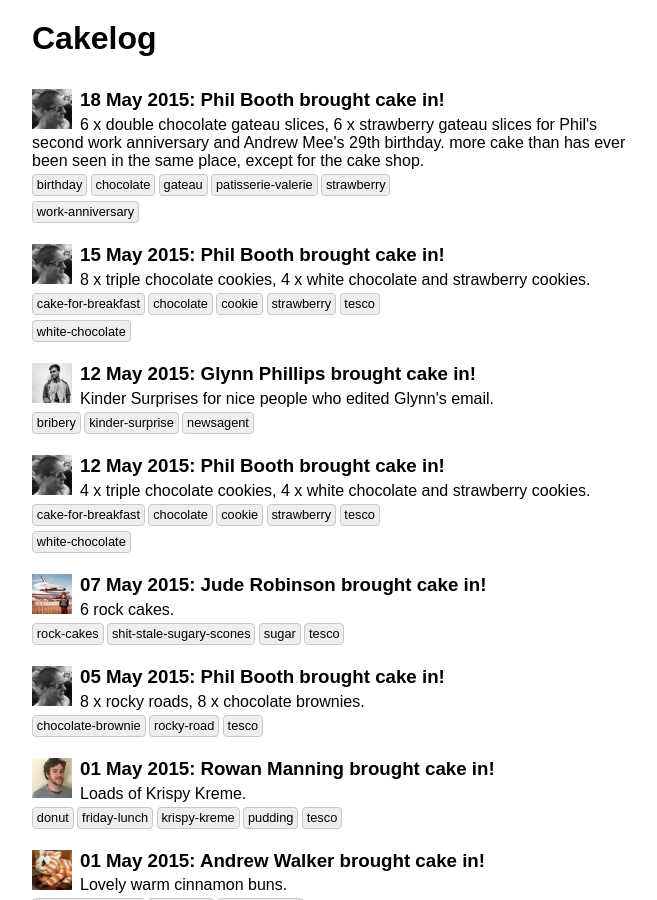
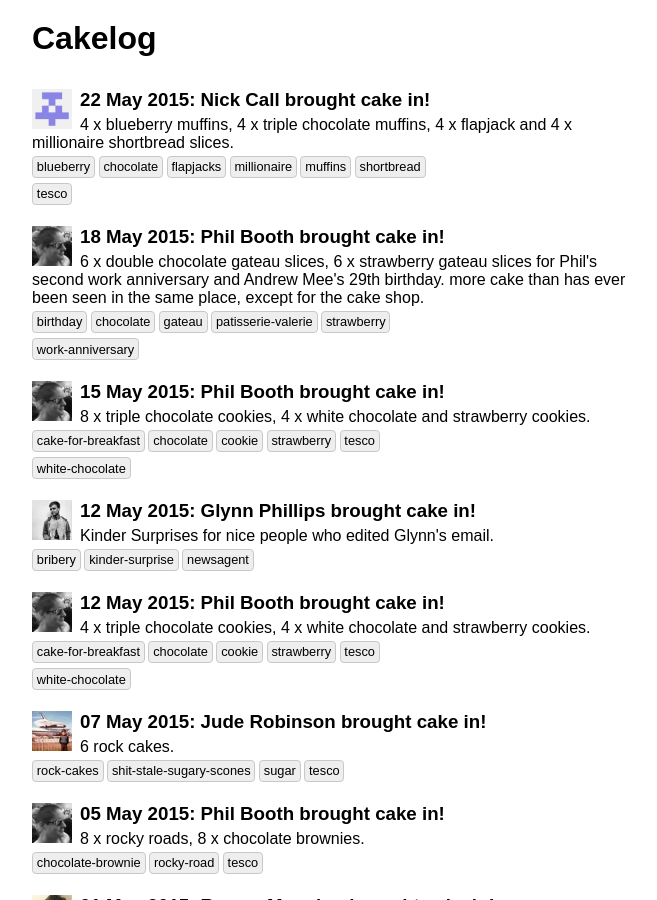
Before and after one commit to fedtoys/cakelog, a Jekyll site: the page built from index.html, in a window 1280 px wide and 900 px high. Shown: the whole window, without its empty margins (308-965 px from the left). Built offline with Jekyll 4.4.1, drawn with Linux system fonts in a browser that asks for light colours; some of the changed text lies outside the part shown.

Commit message:
adding nicks cakes

```diff
--- a/_data/cakelogs.yml
+++ b/_data/cakelogs.yml
@@ -138,3 +138,15 @@
     - patisserie-valerie
     - work-anniversary
     - birthday
+
+- date: 2015-05-22
+  person: nick
+  description: "4 x blueberry muffins, 4 x triple chocolate muffins, 4 x flapjack and 4 x millionaire shortbread slices."
+  tags:
+    - chocolate
+    - blueberry
+    - muffins
+    - flapjacks
+    - millionaire
+    - shortbread
+    - tesco
```
